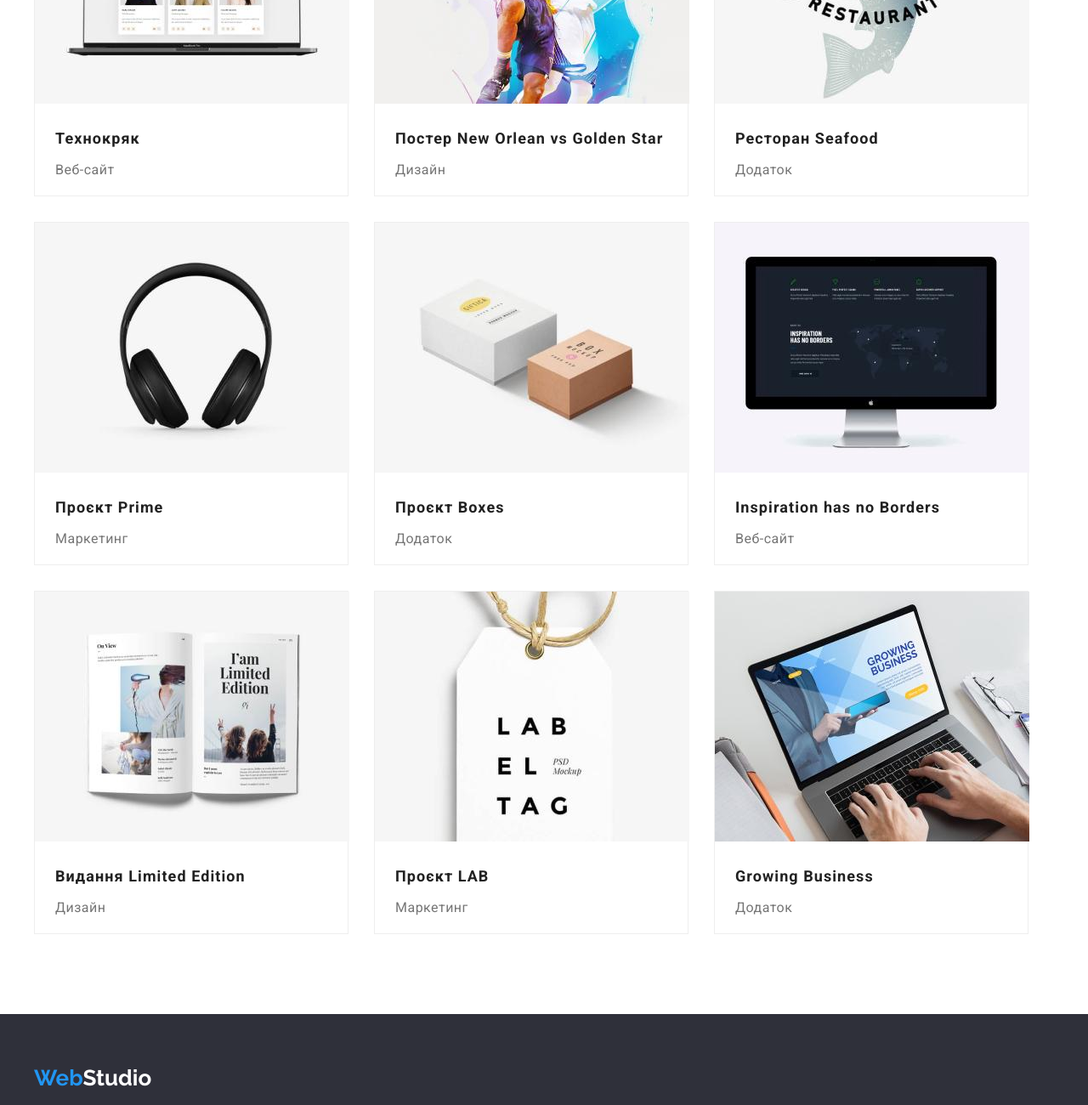
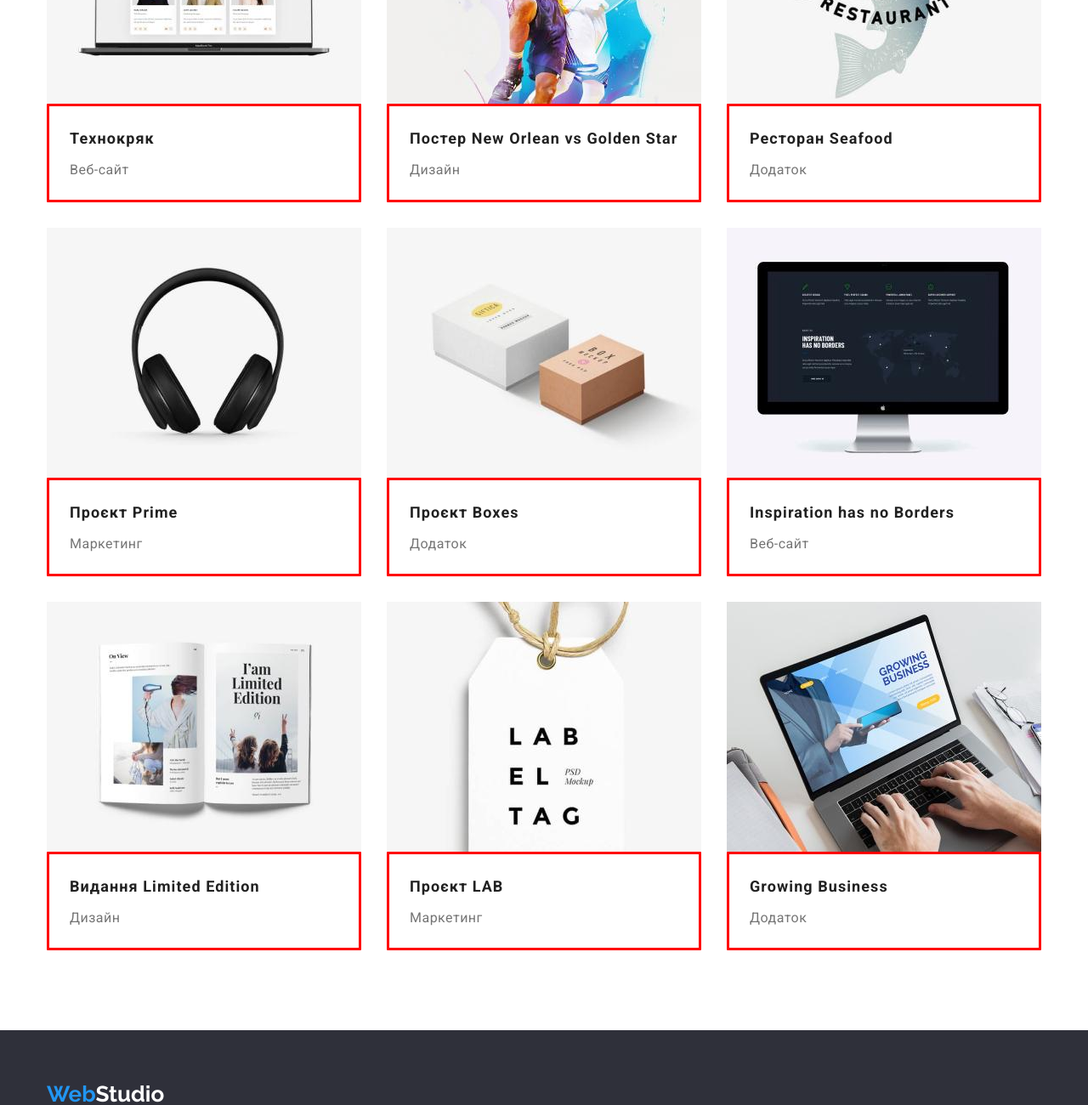
Before and after one commit to bolt2000/goit-markup-hw-03, a plain HTML site: page portfolio.html in a window 1280 px wide. Shown: the part 440-1740 px from the top of the page at 85% size. Drawn offline with nearby package versions, Linux system fonts and the light colour scheme.

Commit message:
Fix D3 works

```diff
--- a/css/styles.css
+++ b/css/styles.css
@@ -24,6 +24,13 @@ h3,
 p {
   margin: 0;
 }
+.current {
+  color: var(--brand-blue);
+}
+
+img {
+  display: block;
+}
 
 body,
 .link-footer {
@@ -36,7 +43,7 @@ body,
 .container {
   padding-left: 15px;
   padding-right: 15px;
-  max-width: 1230px;
+  max-width: 1200px;
   margin-left: auto;
   margin-right: auto;
   /* outline: 2px solid black; */
@@ -57,10 +64,15 @@ body,
   color: var(--brand-white);
   margin-bottom: 10px;
 }
-/* Menu gorizont */
+/* Menu flex-block */
 .nav-menu {
   display: flex;
   align-items: center;
+}
+
+.header-nav {
+  border-bottom: 1px solid #ececec;
+  display: flex;
 }
 
 .nav-list {
@@ -85,7 +97,7 @@ body,
 /* Contacts header */
 .contacts-link {
   display: flex;
-  margin-left: 344px;
+  margin-left: auto;
 }
 .contacts-link .item + .item {
   margin-left: 50px;
@@ -124,10 +136,9 @@ body,
 /* Hero site */
 .hero {
   background-color: var(--brand-background);
-  text-align: center;
-  height: 600px;
   padding-top: 200px;
   padding-bottom: 200px;
+  text-align: center;
 }
 .hero-text {
   color: var(--brand-white);
@@ -136,9 +147,12 @@ body,
   line-height: 1.36;
   letter-spacing: 0.06em;
   text-transform: uppercase;
+  margin-left: auto;
+  margin-right: auto;
   margin-top: 0px;
   margin-bottom: 40px;
   width: 696px;
+  text-align: center;
 }
 /* Button */
 .button {
@@ -151,7 +165,7 @@ body,
   background: var(--button-main-color);
   box-shadow: 0px 4px 4px rgba(0, 0, 0, 0.15);
   border-radius: 4px;
-  border: 1px solid transparent;
+  border: none;
 }
 button:hover,
 button:focus {
@@ -190,34 +204,36 @@ button:focus {
 }
 
 .section2 {
-  padding-bottom: 94px;
+  margin-bottom: 94px;
 }
+
 /* Prtfolio flex block */
-
 .list-buttons {
   display: flex;
   justify-content: center;
   margin-top: 94px;
   margin-bottom: 56px;
 }
-
-.list-buttons .item {
+/* Отступы конопок портфолио */
+.list-buttons .item:not(:first-child) {
   margin-left: 8px;
 }
 
 .flex-list-photos {
+  width: 1200px;
   display: flex;
   flex-wrap: wrap;
-  /* background-color: darkblue; */
+  /* background-color: darkorchid; */
 }
 
 .flex-list-photos .item {
-  width: 370px;
-  height: 404px;
   margin-right: 30px;
   margin-bottom: 30px;
   /* background-color: tomato; */
-  border: 1px solid #eeeeee;
+}
+
+.flex-list-photos .item:nth-child(3n) {
+  margin-right: 0;
 }
 
 .flex-list-photos .item:nth-last-child(-n + 3) {
@@ -259,7 +275,7 @@ button:focus {
 }
 
 .list-human .item .photo {
-  margin-bottom: 30px;
+  margin-bottom: 0px;
 }
 .list-human .item {
   box-shadow: 0px 1px 3px rgba(0, 0, 0, 0.12), 0px 1px 1px rgba(0, 0, 0, 0.14),
@@ -291,7 +307,6 @@ button:focus {
 }
 
 .title-human {
-  text-align: center;
   color: var(--brand-black);
   font-weight: 500;
   font-size: 16px;
@@ -301,25 +316,32 @@ button:focus {
 }
 /* text p2 index*/
 .p2-text {
-  text-align: center;
   font-size: 16px;
   line-height: 1.187;
   letter-spacing: 0.03em;
-  padding-bottom: 30px;
 }
 
-.p2-text:last-child {
+/* .p2-text:last-child {
   margin-bottom: 0px;
+} */
+
+/* Photo cards */
+.format-text {
+  padding-top: 30px;
+  padding-bottom: 30px;
+  text-align: center;
 }
-
-/* Photos */
-.photo {
-  margin-bottom: 20px;
+/* Photo cards Portfoli*/
+.format-p3-text {
+  padding: 20px 24px;
+  text-align: left;
+  /* border: 1px solid #eeeeee; */
+  border: solid red;
+  border-radius: 1px 1px 1px ;
 }
 
 /* H3 text site-Portfolio */
 .title-2 {
-  padding-left: 24px;
   margin-bottom: 4px;
   font-weight: 700;
   font-size: 18px;
@@ -330,7 +352,6 @@ button:focus {
 
 /* text p site-Portfolio */
 .p3-text {
-  padding-left: 24px;
   font-size: 16px;
   line-height: 1.875;
   letter-spacing: 0.03em;
@@ -366,15 +387,15 @@ button:focus {
 }
 
 .logo-footer {
-  margin-bottom: 0px;
+  display: block;
+  margin-bottom: 20px;
 }
 /* .list {
   display: inline-flex;
 } */
 
-.footer-pad {
-  margin-bottom: 20px;
-}
+/* .footer-pad {
+} */
 
 .footer-flex {
   display: block;
--- a/portfolio.html
+++ b/portfolio.html
@@ -19,13 +19,13 @@
   </head>
   <body>
     <header>
-      <div class="nav-menu container">
+      <div class="header-nav container">
         <!-- Main navigation -->
         <nav class="nav-menu">
           <a href="index.html" class="logo"><span class="logo-color">Web</span>Studio</a>
           <ul class="nav-list">
             <li class="item"><a href="./index.html" class="nav-link">Студія</a></li>
-            <li class="item"><a href="./portfolio.html" class="nav-link">Портфоліо</a></li>
+            <li class="item"><a href="./portfolio.html" class="nav-link current">Портфоліо</a></li>
             <li class="item"><a href="./index.html" class="nav-link">Контакти</a></li>
           </ul>
         </nav>
@@ -44,14 +44,16 @@
           <h1 hidden>Сторінка Портфоліо</h1>
           <ul class="list list-buttons">
             <li class="item"><button class="button2 text-button" type="button">Усі</button></li>
-            <li class="item"><button class="button2 text-button" type="button">Веб-сайти</button></li>
+            <li class="item">
+              <button class="button2 text-button" type="button">Веб-сайти</button>
+            </li>
             <li class="item"><button class="button2 text-button" type="button">Додатки</button></li>
             <li class="item"><button class="button2 text-button" type="button">Дизайн</button></li>
-            <li class="item"><button class="button2 text-button" type="button">Маркетинг</button></li>
+            <li class="item">
+              <button class="button2 text-button" type="button">Маркетинг</button>
+            </li>
           </ul>
-        </div>
           <h1 class="portfolio-h1" hidden>Приклади проєктів</h1>
-        <div class="container">
           <ul class="flex-list-photos">
             <li class="item">
               <a class="list-photo" href=""
@@ -62,9 +64,11 @@
                   width="370"
                   height="294"
                 />
+                <div class="format-p3-text">
                   <h2 class="title-2">Технокряк</h2>
-                <p class="p3-text">Веб-сайт</p></a
-              >
+                  <p class="p3-text">Веб-сайт</p>
+                </div>
+              </a>
             </li>
             <li class="item">
               <a class="list-photo" href=""
@@ -75,8 +79,10 @@
                   width="370"
                   height="294"
                 />
+                <div class="format-p3-text">
                   <h2 class="title-2">Постер New Orlean vs Golden Star</h2>
-                <p class="p3-text">Дизайн</p></a
+                  <p class="p3-text">Дизайн</p>
+                </div></a
               >
             </li>
             <li class="item">
@@ -88,8 +94,10 @@
                   width="370"
                   height="294"
                 />
+                <div class="format-p3-text">
                   <h2 class="title-2">Ресторан Seafood</h2>
-                <p class="p3-text">Додаток</p></a
+                  <p class="p3-text">Додаток</p>
+                </div></a
               >
             </li>
             <li class="item">
@@ -101,8 +109,10 @@
                   width="370"
                   height="294"
                 />
+                <div class="format-p3-text">
                   <h2 class="title-2">Проєкт Prime</h2>
-                <p class="p3-text">Маркетинг</p></a
+                  <p class="p3-text">Маркетинг</p>
+                </div></a
               >
             </li>
             <li class="item">
@@ -114,8 +124,10 @@
                   width="370"
                   height="294"
                 />
+                <div class="format-p3-text">
                   <h2 class="title-2">Проєкт Boxes</h2>
-                <p class="p3-text">Додаток</p></a
+                  <p class="p3-text">Додаток</p>
+                </div></a
               >
             </li>
             <li class="item">
@@ -127,8 +139,10 @@
                   width="370"
                   height="294"
                 />
+                <div class="format-p3-text">
                   <h2 class="title-2">Inspiration has no Borders</h2>
-                <p class="p3-text">Веб-сайт</p></a
+                  <p class="p3-text">Веб-сайт</p>
+                </div></a
               >
             </li>
             <li class="item">
@@ -140,8 +154,10 @@
                   width="370"
                   height="294"
                 />
+                <div class="format-p3-text">
                   <h2 class="title-2">Видання Limited Edition</h2>
-                <p class="p3-text">Дизайн</p></a
+                  <p class="p3-text">Дизайн</p>
+                </div></a
               >
             </li>
             <li class="item">
@@ -153,8 +169,10 @@
                   width="370"
                   height="294"
                 />
+                <div class="format-p3-text">
                   <h2 class="title-2">Проєкт LAB</h2>
-                <p class="p3-text">Маркетинг</p></a
+                  <p class="p3-text">Маркетинг</p>
+                </div></a
               >
             </li>
             <li class="item">
@@ -166,8 +184,10 @@
                   width="370"
                   height="294"
                 />
+                <div class="format-p3-text">
                   <h2 class="title-2">Growing Business</h2>
-                <p class="p3-text">Додаток</p></a
+                  <p class="p3-text">Додаток</p>
+                </div></a
               >
             </li>
           </ul>
@@ -183,7 +203,7 @@
           <a href="index.html" class="logo-footer logo" lang="en"
             ><span class="logo-color">Web</span><span class="logo-color2">Studio</span></a
           >
-        </div>
+
         <address class="address-font">
           <ul class="nodecor footer-flex">
             <li class="item">
@@ -200,9 +220,12 @@
                 >info@devstudio.com
               </a>
             </li>
-            <li class="item"><a href="tel:+380961111111" class="link-footer contacts-footer">+38 096 111 11 11</a></li>
+            <li class="item">
+              <a href="tel:+380961111111" class="link-footer contacts-footer">+38 096 111 11 11</a>
+            </li>
           </ul>
         </address>
+        </div>
       </div>
     </footer>
   </body>
```
Also changed, not shown: index.html (+19 -6 lines). Lines whose indentation alone changed are shown as unchanged.
